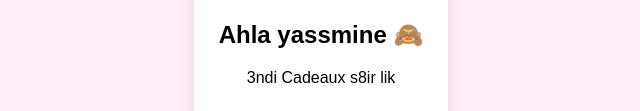
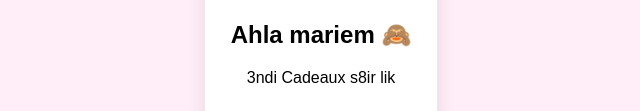
Before and after one commit to aminekotti20-commits/Yassmine-gift, a plain HTML site: page index.html in a window 1280 px wide. Shown: the part 191-302 px from the top of the page, without its empty margins (319-959 px from the left). Drawn offline with Linux system fonts and the light colour scheme.

Commit message:
Update title and greeting for Yassmine to Mariem

```diff
--- a/index.html
+++ b/index.html
@@ -4,7 +4,7 @@
 <head>
     <meta charset="UTF-8">
     <meta name="viewport" content="width=device-width, initial-scale=1.0">
-    <title>Surprise pour Yassmine</title>
+    <title>Surprise pour mariem</title>
     <style>
         body { background-color: #ffeef8; text-align: center; font-family: sans-serif; padding: 50px 20px; }
         .box { background: white; border-radius: 20px; padding: 25px; display: inline-block; box-shadow: 0 10px 20px rgba(0,0,0,0.1); max-width: 450px; }
@@ -18,7 +18,7 @@
 <body>
     <div id="step1" class="box">
         <img src="https://media.tenor.com/IC6m_v4V4mEAAAAi/hello-kitty.gif" width="140">
-        <h2>Ahla yassmine 🙈</h2>
+        <h2>Ahla mariem 🙈</h2>
         <p>3ndi Cadeaux s8ir lik</p>
         <button onclick="next(1)">Chnwa hwa? 😍</button>
     </div>
```
